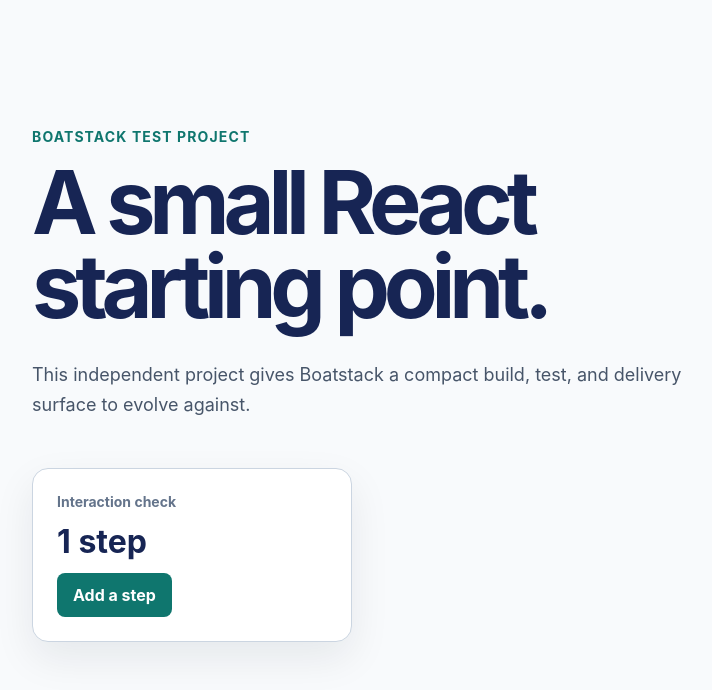
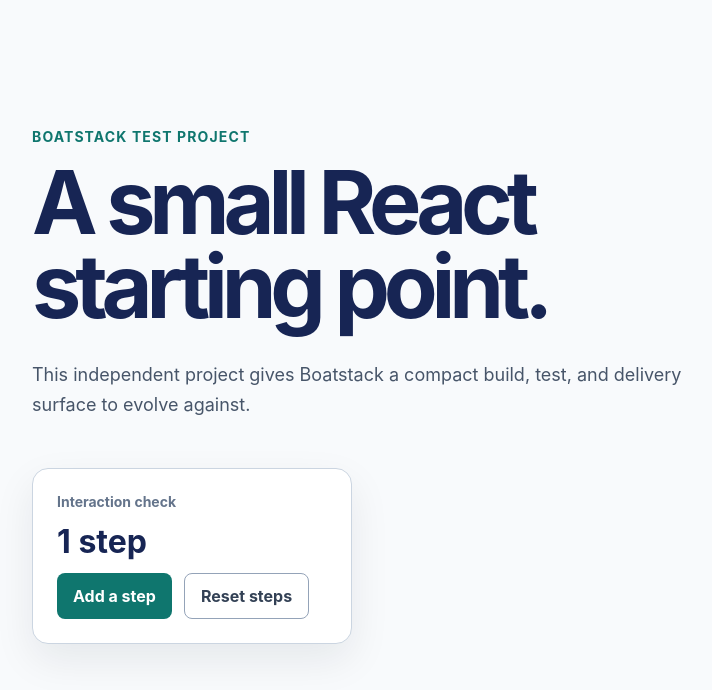
Before and after one commit to bigboateng/boatstack-test, a React (Vite) app in the folder projects/basic-react/: page / in a window 1280 px wide. Both pictures are taken after a click on the button "Add a step". Shown: the top 690 px of the page, without its empty margins (256-968 px from the left). Built offline with nearby package versions, Linux system fonts and the light colour scheme.

Commit message:
Add reset steps control

```diff
--- a/projects/basic-react/src/App.css
+++ b/projects/basic-react/src/App.css
@@ -55,6 +55,12 @@
   font-weight: 750;
 }
 
+.counter-actions {
+  display: flex;
+  flex-wrap: wrap;
+  gap: 0.75rem;
+}
+
 button {
   width: fit-content;
   border: 0;
@@ -71,6 +77,16 @@
   background: #115e59;
 }
 
+.reset-button {
+  border: 1px solid #94a3b8;
+  color: #334155;
+  background: transparent;
+}
+
+.reset-button:hover {
+  background: #f1f5f9;
+}
+
 button:focus-visible {
   outline: 3px solid #5eead4;
   outline-offset: 3px;
--- a/projects/basic-react/src/App.tsx
+++ b/projects/basic-react/src/App.tsx
@@ -15,9 +15,16 @@
       <section aria-label="Counter example" className="counter-card">
         <p>Interaction check</p>
         <output aria-live="polite">{count} {count === 1 ? 'step' : 'steps'}</output>
-        <button type="button" onClick={() => setCount((value) => value + 1)}>
-          Add a step
-        </button>
+        <div className="counter-actions">
+          <button type="button" onClick={() => setCount((value) => value + 1)}>
+            Add a step
+          </button>
+          {count > 0 && (
+            <button className="reset-button" type="button" onClick={() => setCount(0)}>
+              Reset steps
+            </button>
+          )}
+        </div>
       </section>
     </main>
   )
```
Also changed, not shown: 1 other file (tests, documents, lock files or other folders).
